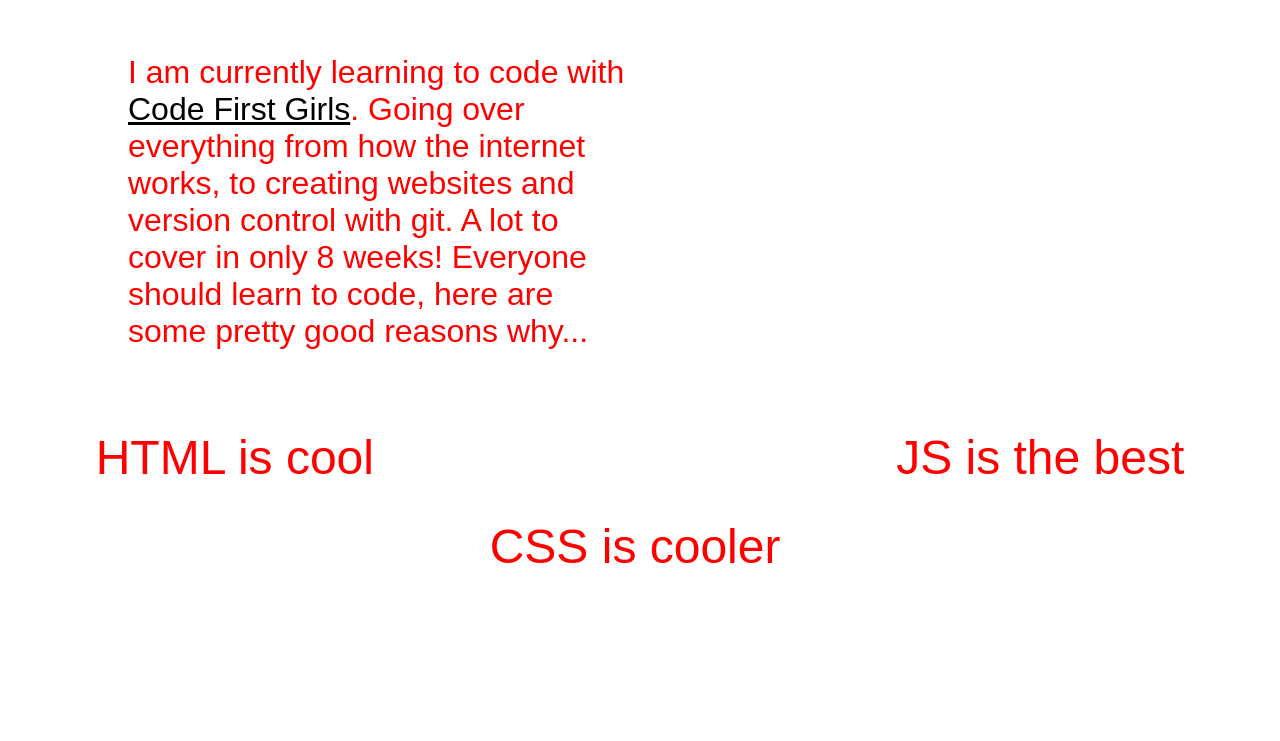
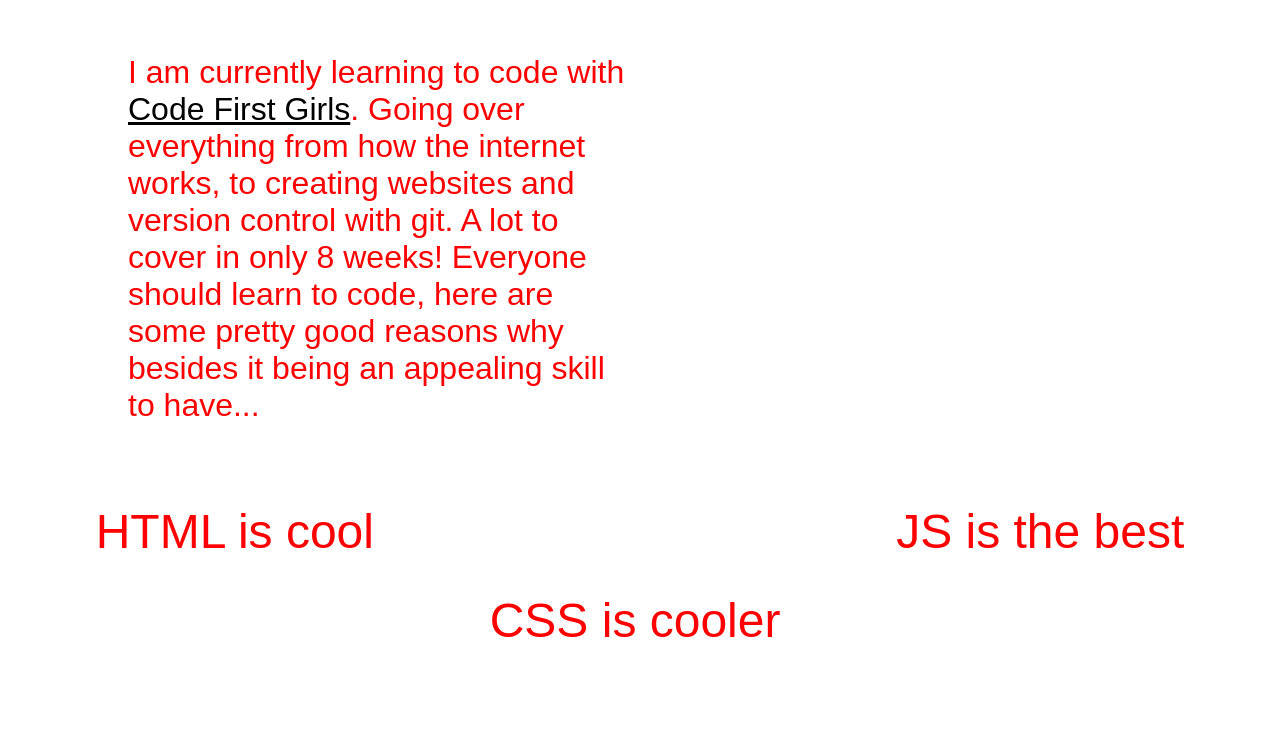
Before and after one commit to andrearusu/beginners-week-one-master, a plain HTML site: page index.html in a window 1280 px wide. Shown: the part 880-1621 px from the top of the page. Drawn offline with Linux system fonts and the light colour scheme.

Commit message:
Update index.html

```diff
--- a/index.html
+++ b/index.html
@@ -21,7 +21,7 @@
     <p>
       I am currently learning to code with <a href="www.codefirstgirls.org.uk"> Code First Girls</a>. Going over everything from how the
       internet works, to creating websites and version control with git. A lot to cover in only 8 weeks!
-      Everyone should learn to code, here are some pretty good reasons why...
+      Everyone should learn to code, here are some pretty good reasons why besides it being an appealing skill to have...
       <ol>
         <li>HTML is cool</li>
         <li id="lower">CSS is cooler</li>
```
